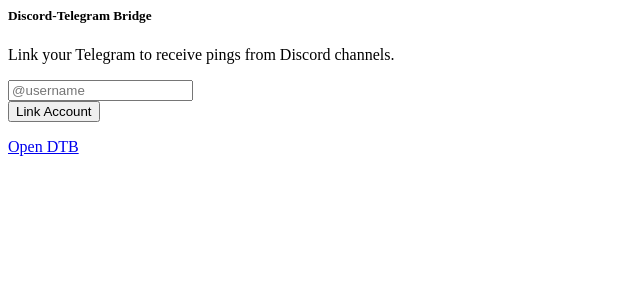
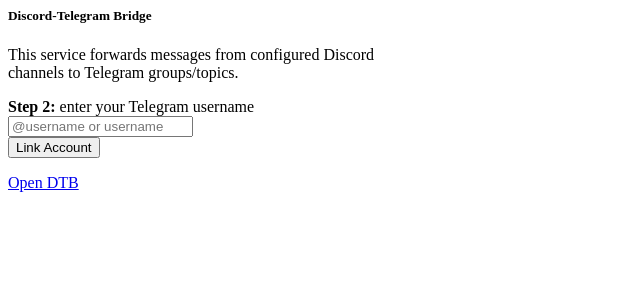
Before and after one commit to radioactive68/AUTH-Discord-Telegram-Bridge, a Django app: template aa_discord_telegram_bridge/templates/dtb/services_ctrl.html in a window 1280 px wide. Shown: the top 300 px of the page, without its empty margins (0-640 px from the left). Run offline with Django 3.2, Linux system fonts and the light colour scheme; the template is opened without the code that fills it, so the values that code supplies are empty.

Commit message:
Add instructions to services_ctrl card, pass bot_link/bot_username

```diff
--- a/aa_discord_telegram_bridge/templates/dtb/services_ctrl.html
+++ b/aa_discord_telegram_bridge/templates/dtb/services_ctrl.html
@@ -43,12 +43,23 @@
                 </button>
             </form>
         {% else %}
-            <p>Link your Telegram to receive pings from Discord channels.</p>
+            <p>This service forwards messages from configured Discord channels to Telegram groups/topics.</p>
+
+            {% if bot_link %}
+            <div class="alert alert-info py-2 mb-2">
+                <i class="fab fa-telegram"></i>
+                <strong>Step 1:</strong> open the bot
+                <a href="{{ bot_link }}" target="_blank" rel="noopener" class="fw-bold">@{{ bot_username }}</a>
+                and press <strong>Start</strong>.
+            </div>
+            {% endif %}
+
             <form method="post" action="{% url 'dtb:link_telegram' %}">
                 {% csrf_token %}
                 <div class="mb-2">
-                    <input type="text" name="telegram_username"
-                            class="form-control form-control-sm" placeholder="@username" required>
+                    <label for="id_telegram_username" class="form-label"><strong>Step 2:</strong> enter your Telegram username</label>
+                    <input type="text" name="telegram_username" id="id_telegram_username"
+                            class="form-control form-control-sm" placeholder="@username or username" required>
                 </div>
                 <button type="submit" class="btn btn-primary btn-sm">
                     <i class="fas fa-link"></i> Link Account
```
Also changed, not shown: aa_discord_telegram_bridge/auth_hooks.py (+15 -1 lines).
